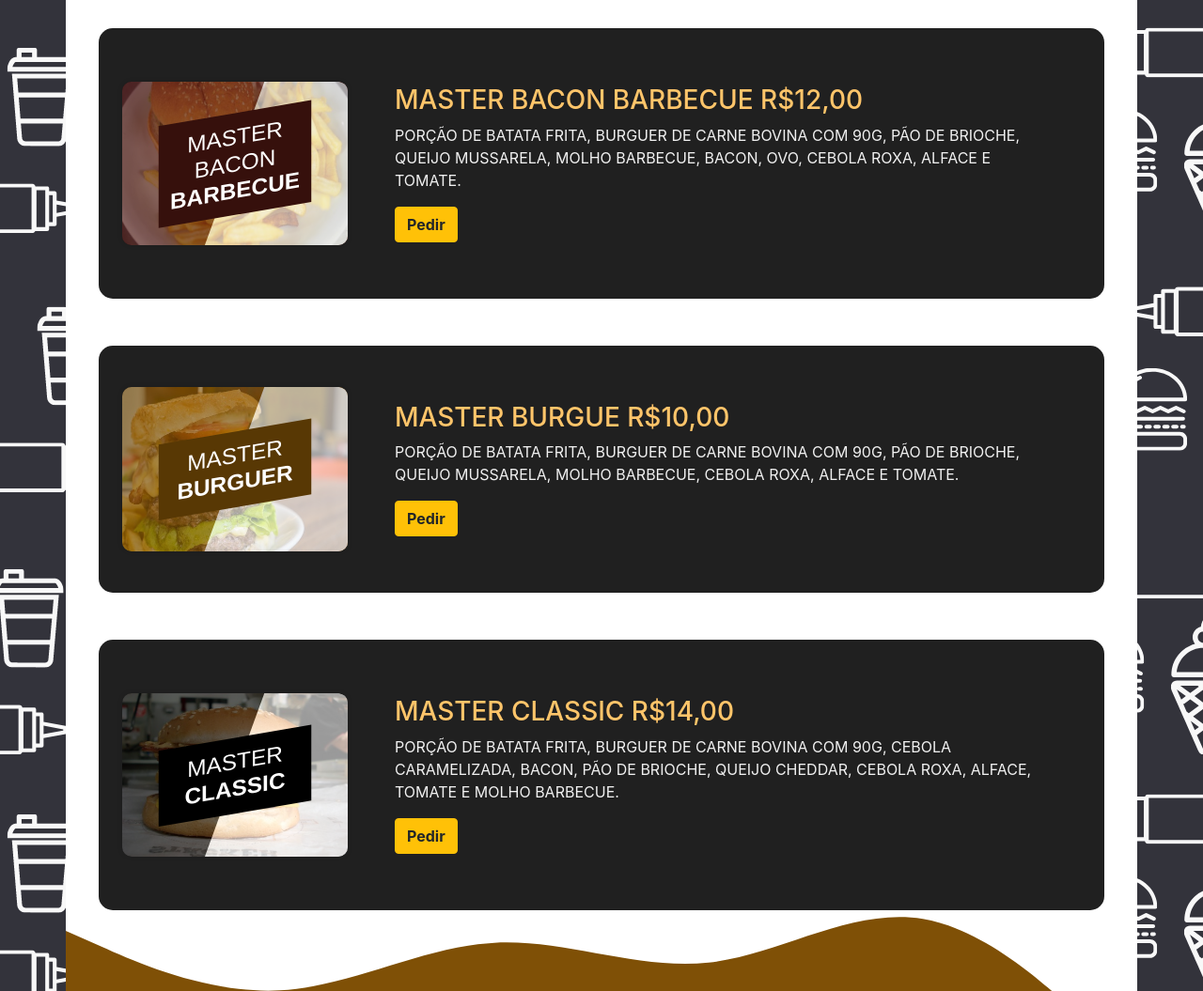
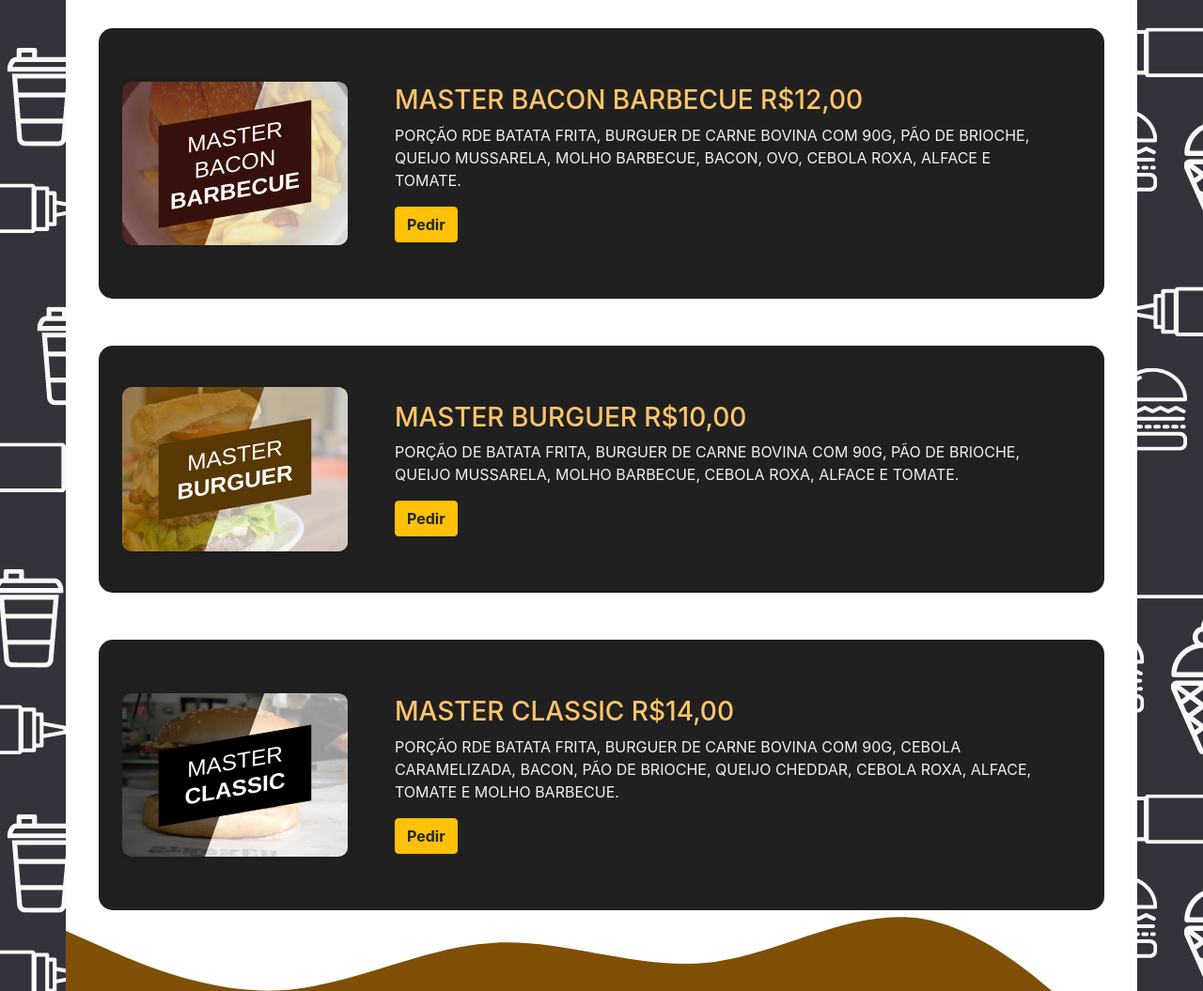
Before and after one commit to adolpho-cavalcanti/elninocavalcanti10.github.io, a plain HTML site: page masterburguer/index.html in a window 1280 px wide. Shown: the part 220-1275 px from the top of the page at 94% size. Drawn offline with nearby package versions, Linux system fonts and the light colour scheme.

Commit message:
master burguer4

```diff
--- a/masterburguer/index.html
+++ b/masterburguer/index.html
@@ -45,7 +45,7 @@
 				<div class="conteudo-lanche">
 					<h3 class="nome-lanche">MASTER BACON BARBECUE R$12,00</h3>
 					<p class="descricao-lanche">
-						PORÇÃO DE BATATA FRITA, BURGUER DE CARNE BOVINA COM 90G, PÃO DE BRIOCHE, QUEIJO MUSSARELA, MOLHO BARBECUE, BACON, OVO, CEBOLA ROXA, ALFACE E TOMATE.
+						PORÇÃO RDE BATATA FRITA, BURGUER DE CARNE BOVINA COM 90G, PÃO DE BRIOCHE, QUEIJO MUSSARELA, MOLHO BARBECUE, BACON, OVO, CEBOLA ROXA, ALFACE E TOMATE.
 					</p>
 					<a href="https://api.whatsapp.com/send?phone=5538991699111&text=Boa+noite!+Gostaria+de+pedir+um+Master+Bacon+Barbecue">
 						<button class="btn btn-warning"> <strong>Pedir</strong> </button>
@@ -64,11 +64,11 @@
 					</figure>
 				</div>
 				<div class="conteudo-lanche">
-					<h3 class="nome-lanche">MASTER BURGUE R$10,00</h3>
+					<h3 class="nome-lanche">MASTER BURGUER R$10,00</h3>
 					<p class="descricao-lanche">
 						PORÇÃO DE BATATA FRITA, BURGUER DE CARNE BOVINA COM 90G, PÃO DE BRIOCHE, QUEIJO MUSSARELA, MOLHO BARBECUE, CEBOLA ROXA, ALFACE E TOMATE.
 					</p>
-					<a href="https://globoesporte.com">
+					<a href="https://api.whatsapp.com/send?phone=5538991699111&text=Boa+noite!+Gostaria+de+pedir+um+Master+Burger">
 						<button class="btn btn-warning"> <strong>Pedir</strong> </button>
 					</a>
 				</div>
@@ -87,7 +87,7 @@
 				<div class="conteudo-lanche">
 					<h3 class="nome-lanche">MASTER CLASSIC R$14,00</h3>
 					<p class="descricao-lanche">
-						PORÇÃO DE BATATA FRITA, BURGUER DE CARNE BOVINA COM 90G, CEBOLA CARAMELIZADA, BACON, PÃO DE BRIOCHE, QUEIJO CHEDDAR,  CEBOLA ROXA, ALFACE, TOMATE E MOLHO BARBECUE.
+						PORÇÃO RDE BATATA FRITA, BURGUER DE CARNE BOVINA COM 90G, CEBOLA CARAMELIZADA, BACON, PÃO DE BRIOCHE, QUEIJO CHEDDAR,  CEBOLA ROXA, ALFACE, TOMATE E MOLHO BARBECUE.
 					</p>
 					<a href="https://api.whatsapp.com/send?phone=5538991699111&text=Boa+noite!+Gostaria+de+pedir+um+Master+Classic">
 						<button class="btn btn-warning"> <strong>Pedir</strong> </button>
```
